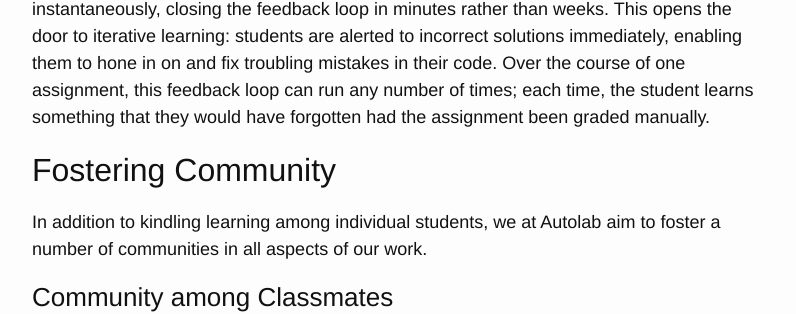
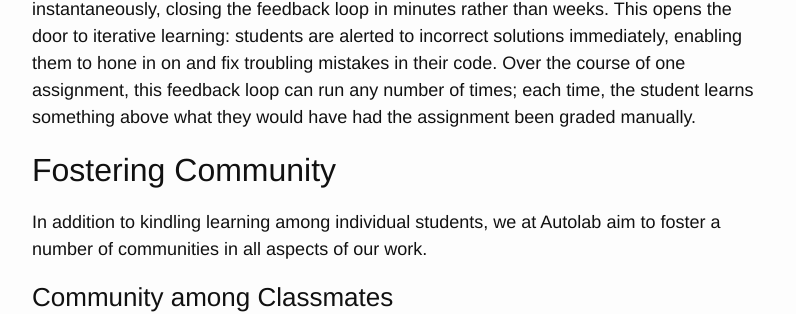
Before and after one commit to autolab/autolab.github.io, a Jekyll site: the page built from _posts/2015-03-26-autolab-autograding-for-all.markdown, in a window 1280 px wide and 900 px high, scrolled down 735 px. Shown: the part 288-602 px from the top of the window, without its empty margins (238-1034 px from the left). Built offline with Jekyll 4.4.1, drawn with Linux system fonts in a browser that asks for light colours; Markdown is read by kramdown in place of the engine named in the settings; comment, search, counter and statistics services are not loaded; some of the changed text lies outside the part shown.

Commit message:
Fix wording

```diff
--- a/_posts/2015-03-26-autolab-autograding-for-all.markdown
+++ b/_posts/2015-03-26-autolab-autograding-for-all.markdown
@@ -48,8 +48,8 @@ nearly instantaneously, closing the feedback loop in minutes rather than weeks.
 This opens the door to iterative learning: students are alerted to incorrect
 solutions immediately, enabling them to hone in on and fix troubling mistakes in
 their code. Over the course of one assignment, this feedback loop can run any
-number of times; each time, the student learns something that they would have
-forgotten had the assignment been graded manually.
+number of times; each time, the student learns something above what they would
+have had the assignment been graded manually.
 
 
 # Fostering Community
```
